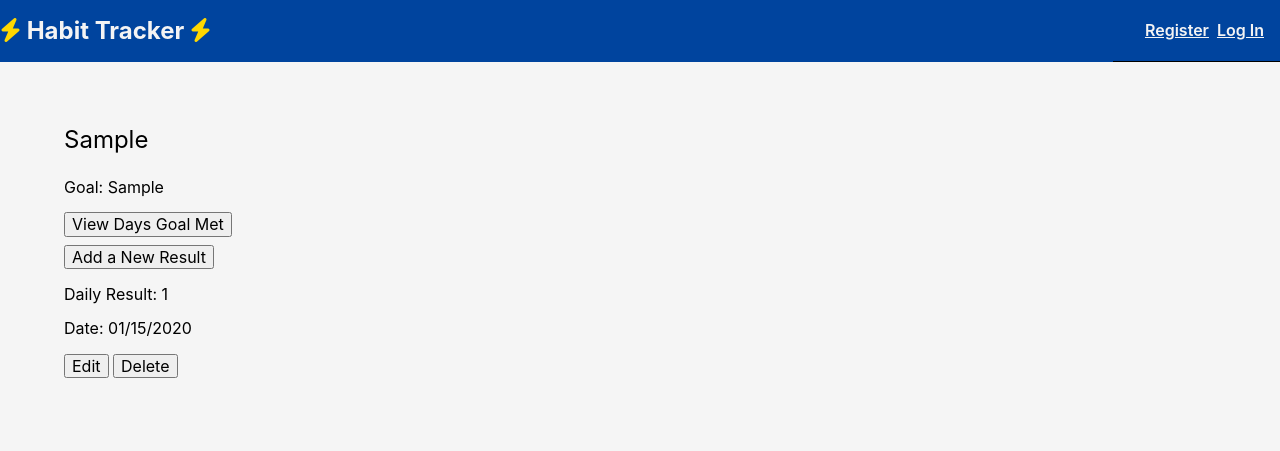
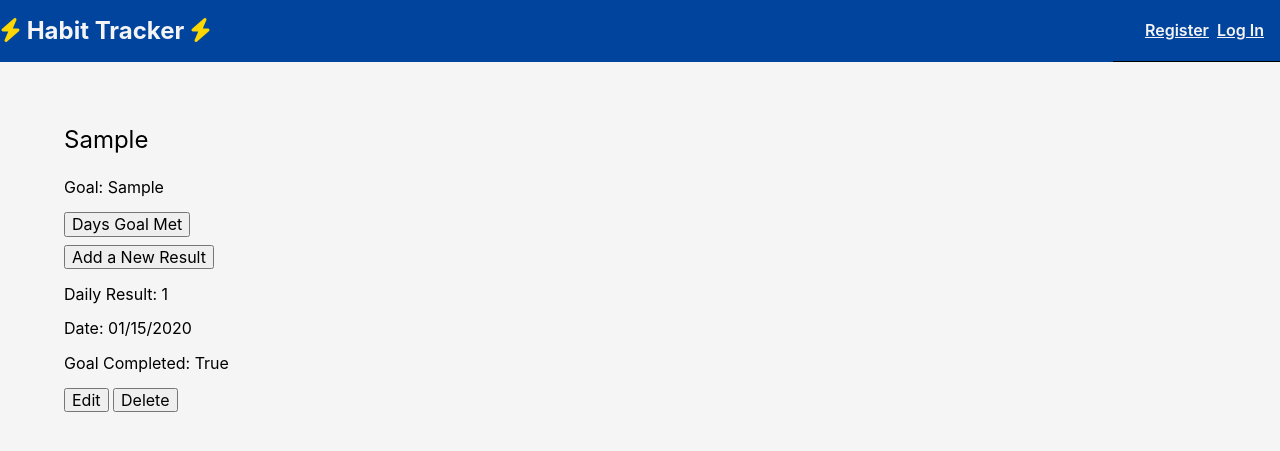
Before and after one commit to Momentum-Team-11/django-habit-tracker-Tedfulk, a Django app: page /habit/1/ in a window 1280 px wide. Shown: the top 451 px of the page. Run offline with Django 4.2, Linux system fonts and the light colour scheme; tables that the repository leaves empty hold one stand-in row (values such as "Sample post"); parts of the project's set-up code (start-up, migrations or seed data) failed here and were passed over; some libraries are stand-ins or nearby versions.

Commit message:
add for days in past display page may work on

```diff
--- a/habit/forms.py
+++ b/habit/forms.py
@@ -16,5 +16,7 @@ class ResultForm(forms.ModelForm):
         model = Result
         fields = [
             'daily_record',
+            'update_date',
             'completed',
+
         ]
--- a/habit/models.py
+++ b/habit/models.py
@@ -24,7 +24,7 @@ class Habit(models.Model):
 
 class Result(models.Model):
     daily_record = models.IntegerField()
-    update_date = models.DateField(auto_now_add=datetime.now)
+    update_date = models.DateField(default=datetime.now)
     completed = models.BooleanField(default=False)
     habit_record = models.ForeignKey(
         Habit, related_name="record", on_delete=models.CASCADE, null=True)
--- a/habit/views.py
+++ b/habit/views.py
@@ -28,8 +28,10 @@ def habit_detail(request, pk):
 def result_detail(request, pk):
     habit = get_object_or_404(Habit, pk=pk)
     results = Result.objects.filter(daily_record__gt=habit.goal)
+    total = Result.objects.filter(habit_record_id=habit.id).count()
+    count = Result.objects.filter(daily_record__gt=habit.goal).count()
     form = HabitForm()
-    return render(request, "habit/result_detail.html", {"habit": habit, "results": results, "form": form}
+    return render(request, "habit/result_detail.html", {"habit": habit, "results": results, "form": form, "count": count, "total": total}
                   )
 
 
--- /dev/null
+++ b/static/js/chart.js
@@ -0,0 +1 @@
+console.log("hello world")
--- a/templates/habit/habit_detail.html
+++ b/templates/habit/habit_detail.html
@@ -7,17 +7,17 @@
 <div class="pb2">
   <p class="f3">{{ habit.habit.title }} </p>
   <p>Goal: {{ habit.goal }} </p>
-  <button><a href={% url 'result_detail' habit.pk %} class="black no-underline">View Days Goal Met</a></button>
+  <button><a href={% url 'result_detail' habit.pk %} class="black no-underline">Days Goal Met</a></button>
 </div>
 <button><a href={% url 'add_result' habit.pk %} class="black no-underline">Add a New Result</a></button>
 
 {% for result in results %}
   <p>Daily Result: {{ result.daily_record }} </p>
   <p>Date: {{ result.update_date|date:"m/d/Y" }} </p>
+  <p>Goal Completed: {{ result.completed }} </p>
  <button><a href={% url 'edit_result'  pk=result.pk %} class="black no-underline">Edit </a></button>
  <button><a href={% url 'delete_result' result_pk=result.pk %} class="black no-underline">Delete </a></button>
 
  {% endfor %}
 
-
 {% endblock content %}
--- a/templates/habit/result_detail.html
+++ b/templates/habit/result_detail.html
@@ -6,7 +6,7 @@
 
 <div class="pb">
  <p class="f3">Goal: {{ habit.goal }} </p>
- <p>{{ result.update_date }} </p>
+ <p>Successful Days: {{ count }} / {{ total }}</p>
 </div>
 <div class="pv1">
 <button><a href="{% url 'habit_detail' pk=habit.pk %}" class="black no-underline">Back to Habit</a></button>
```
